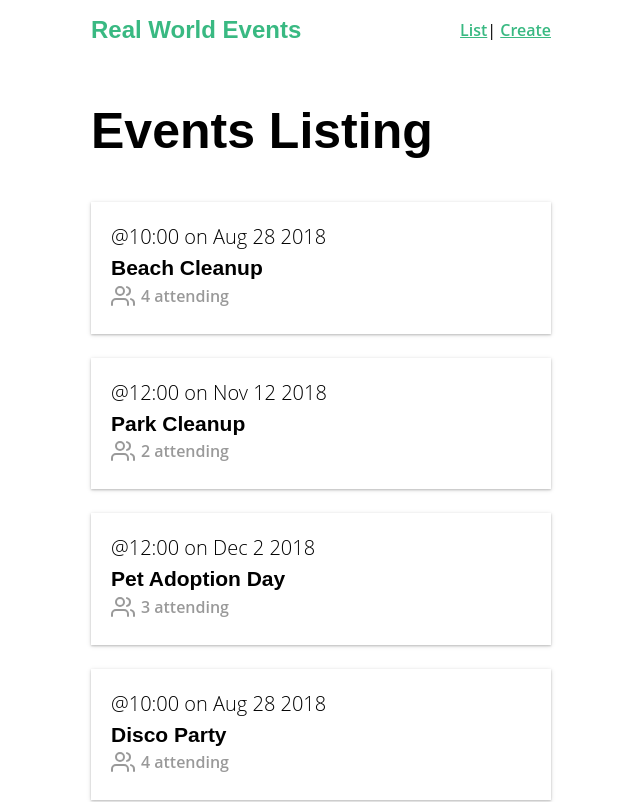
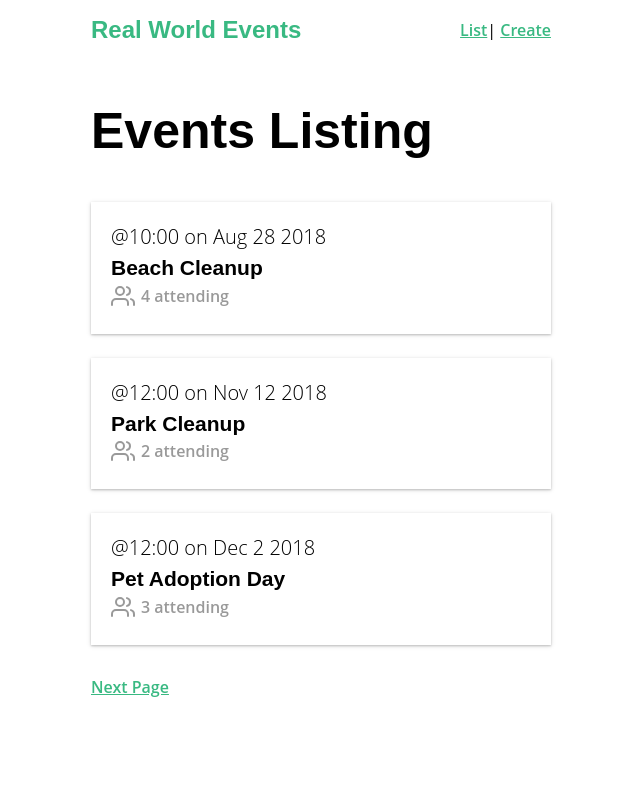
Before and after one commit to GuillaumeOcculy/RealWorldVue, a Vue app: page / in a window 1280 px wide. Shown: the top 802 px of the page, without its empty margins (319-959 px from the left). Built offline with nearby package versions, Linux system fonts and the light colour scheme; data requests are answered from the project's data file.

Commit message:
Mutations & Actions Pt. 2

```diff
--- a/src/App.vue
+++ b/src/App.vue
@@ -1,7 +1,7 @@
 <template>
   <div id="app">
     <NavBar />
-    <router-view />
+    <router-view :key="$route.fullPath" />
   </div>
 </template>
 
--- a/src/components/EventCard.vue
+++ b/src/components/EventCard.vue
@@ -6,7 +6,9 @@
     <div class="event-card -shadow">
       <span class="eyebrow">@{{ event.time }} on {{ event.date }}</span>
       <h4 class="title">{{ event.title }}</h4>
-      <BaseIcon name="users">{{ event.attendees.length }} attending</BaseIcon>
+      <BaseIcon name="users"
+        >{{ event.attendees ? event.attendees.length : 0 }} attending</BaseIcon
+      >
     </div>
   </router-link>
 </template>
--- a/src/services/EventService.js
+++ b/src/services/EventService.js
@@ -10,8 +10,8 @@ const apiClient = axios.create({
 })
 
 export default {
-  getEvents() {
-    return apiClient.get("/events")
+  getEvents(perPage, page) {
+    return apiClient.get("/events?_limit=" + perPage + "&_page=" + page)
   },
   getEvent(id) {
     return apiClient.get("/events/" + id)
--- a/src/store.js
+++ b/src/store.js
@@ -22,16 +22,22 @@ export default new Vuex.Store({
       { id: 3, text: "...", done: true },
       { id: 4, text: "...", done: false }
     ],
-    events: [
-      { id: 1, title: "...", organizer: "..." },
-      { id: 2, title: "...", organizer: "..." },
-      { id: 3, title: "...", organizer: "..." },
-      { id: 4, title: "...", organizer: "..." }
-    ]
+    events: [],
+    eventsTotal: 0,
+    event: {}
   },
   mutations: {
     ADD_EVENT(state, event) {
       state.events.push(event)
+    },
+    SET_EVENTS_TOTAL(state, total) {
+      state.eventsTotal = total
+    },
+    SET_EVENTS(state, events) {
+      state.events = events
+    },
+    SET_EVENT(state, event) {
+      state.event = event
     }
   },
   actions: {
@@ -39,20 +45,36 @@ export default new Vuex.Store({
       return EventService.postEvent(event).then(() => {
         commit("ADD_EVENT", event)
       })
+    },
+    fetchEvent({ commit, getters }, id) {
+      var event = getters.getEventById(id)
+
+      if (event) {
+        commit("SET_EVENT", event)
+      } else {
+        EventService.getEvent(id)
+          .then(response => {
+            commit("SET_EVENT", response.data)
+          })
+          .catch(error => {
+            console.log("There was an error:", error.response)
+          })
+      }
+    },
+    fetchEvents({ commit }, { perPage, page }) {
+      EventService.getEvents(perPage, page)
+        .then(response => {
+          commit("SET_EVENTS_TOTAL", response.headers["x-total-count"])
+          commit("SET_EVENTS", response.data)
+        })
+        .catch(error => {
+          console.log("There was an error:", error.response)
+        })
     }
   },
   getters: {
     getEventById: state => id => {
       return state.events.find(event => event.id === id)
-    },
-    catLength: state => {
-      return state.categories.length
-    },
-    doneTodos: state => {
-      return state.todos.filter(todo => todo.done)
-    },
-    activeTodosCount: state => {
-      return state.todos.filter(todo => !todo.done).length
     }
   }
 })
--- a/src/views/EventList.vue
+++ b/src/views/EventList.vue
@@ -2,31 +2,45 @@
   <div>
     <h1>Events Listing</h1>
     <EventCard v-for="event in events" :key="event.id" :event="event" />
+    <template v-if="page != 1">
+      <router-link
+        :to="{ name: 'event-list', query: { page: page - 1 } }"
+        rel="prev"
+        >Prev Page</router-link
+      >|
+    </template>
+
+    <template v-if="this.eventsTotal > this.page * 3">
+      <router-link
+        :to="{ name: 'event-list', query: { page: page + 1 } }"
+        rel="next"
+        >Next Page</router-link
+      >
+    </template>
+
     <BaseIcon />
   </div>
 </template>
 
 <script>
 import EventCard from "@/components/EventCard.vue"
-import EventService from "@/services/EventService.js"
+import { mapState } from "vuex"
 
 export default {
   components: {
     EventCard
   },
-  data() {
-    return {
-      events: []
-    }
+  created() {
+    this.$store.dispatch("fetchEvents", { perPage: 3, page: this.page })
   },
-  created() {
-    EventService.getEvents()
-      .then(response => {
-        this.events = response.data
-      })
-      .catch(error => {
-        console.log("There was an error:", error.response)
-      })
+  computed: {
+    page() {
+      return parseInt(this.$route.query.page) || 1
+    },
+    eventsTotal() {
+      return this.$store.eventsTotal
+    },
+    ...mapState(["events", "eventsTotal"])
   }
 }
 </script>
--- a/src/views/EventShow.vue
+++ b/src/views/EventShow.vue
@@ -29,24 +29,14 @@
 </template>
 
 <script>
-import EventService from "@/services/EventService.js"
+import { mapState } from "vuex"
 
 export default {
   props: ["id"],
-  data() {
-    return {
-      event: {}
-    }
+  created() {
+    this.$store.dispatch("fetchEvent", this.id)
   },
-  created() {
-    EventService.getEvent(this.id)
-      .then(response => {
-        this.event = response.data
-      })
-      .catch(error => {
-        console.log("There was an error:", error.response)
-      })
-  }
+  computed: mapState(["event"])
 }
 </script>
 
```
